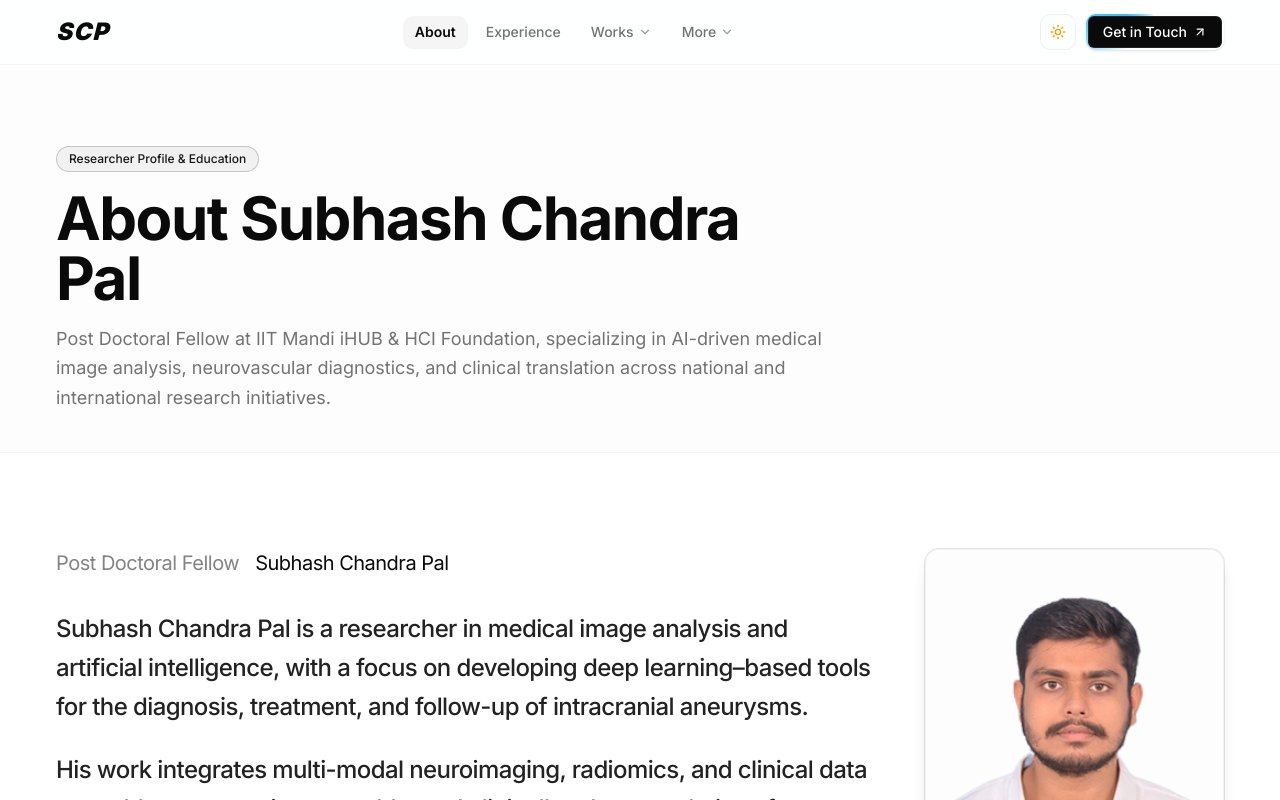
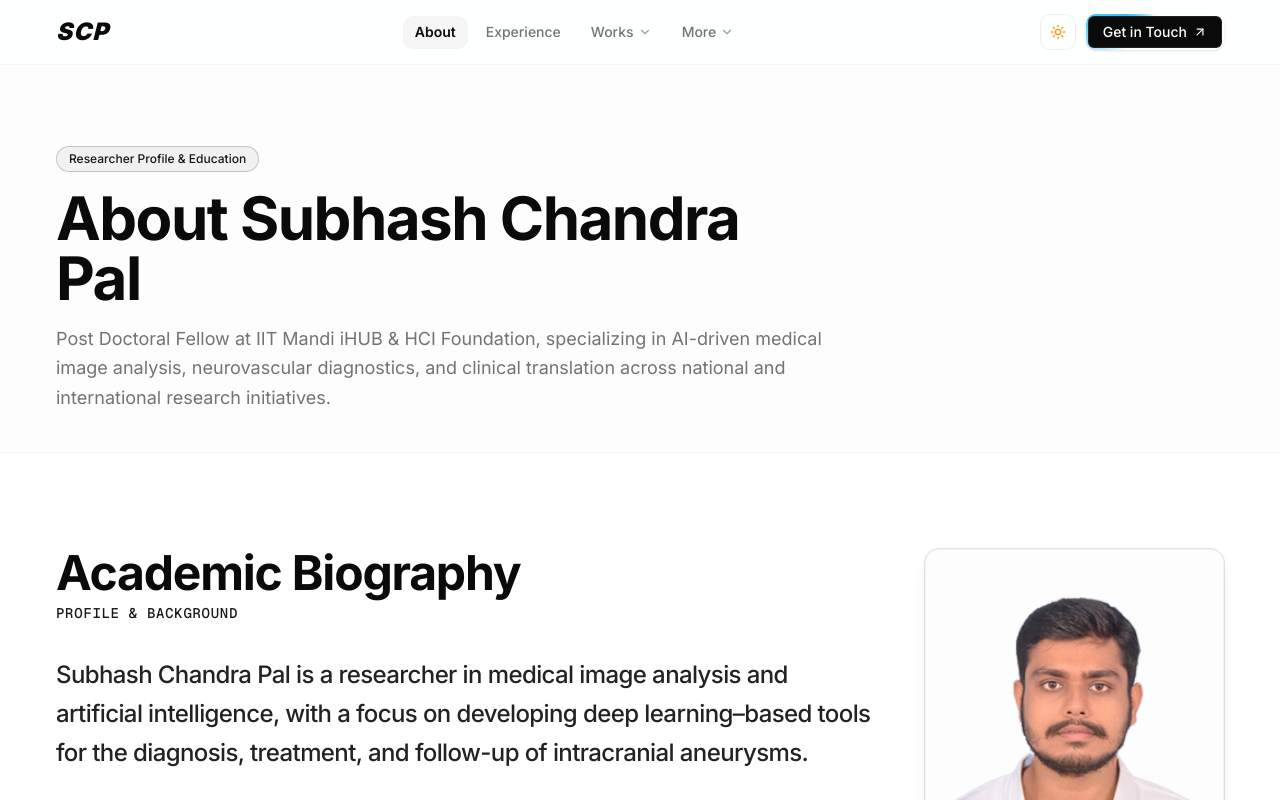
Before and after one commit to siddharth31b/client-project, a Next.js app: page /about in a window 1280 px wide. Shown: the top 800 px of the page. Built offline with nearby package versions, Linux system fonts and the light colour scheme.

Commit message:
feat: add about page with academic background and education details

```diff
--- a/src/app/about/page.tsx
+++ b/src/app/about/page.tsx
@@ -58,7 +58,11 @@ export default function AboutPage() {
       </section>
 
       {/* 2. Personal / Professional Overview */}
-      <About20 className="py-16 lg:py-24" />
+      <About20
+        heading="Academic Biography"
+        eyebrow="Profile & Background"
+        className="py-16 lg:py-24"
+      />
 
       {/* 3. Core Focus / Capabilities / Technical Philosophy */}
       <Feature313 />
```
